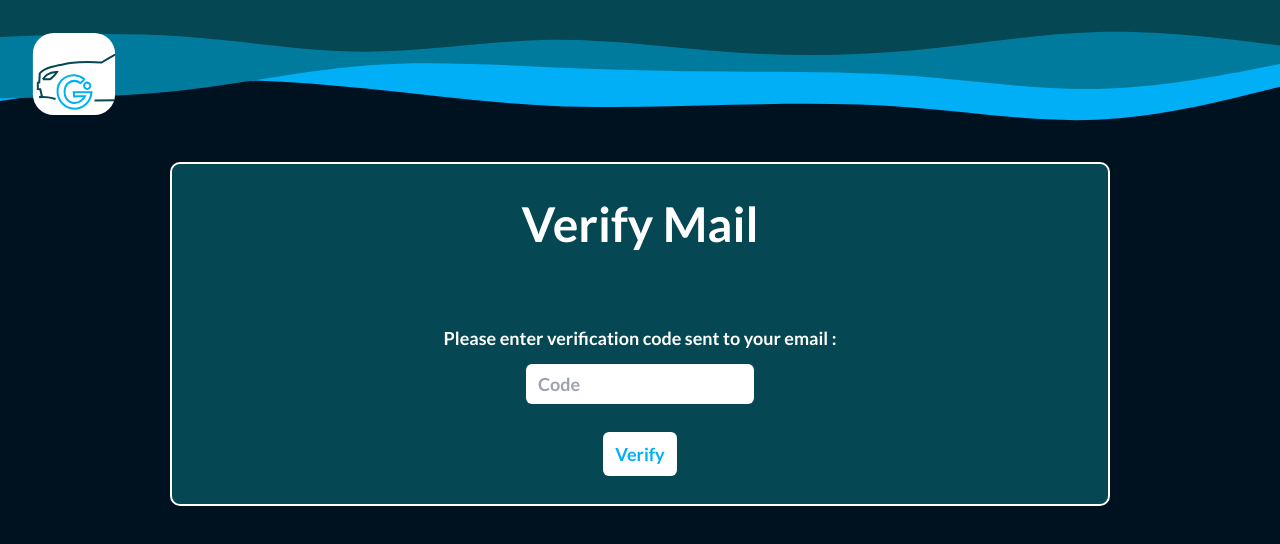
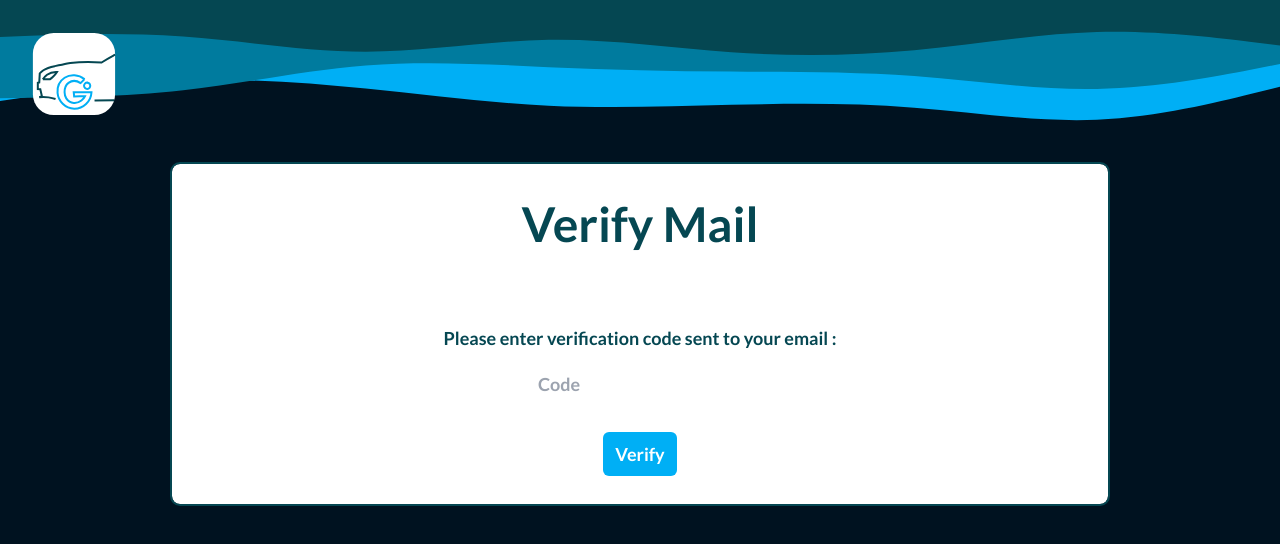
Before and after one commit to divyanshu0469/car_go, a React (Vite) app in the folder client/: page /verify in a window 1280 px wide. Shown: the top 544 px of the page. Built offline with nearby package versions, Linux system fonts and the light colour scheme.

Commit message:
verify css

```diff
--- a/client/src/components/Verify.tsx
+++ b/client/src/components/Verify.tsx
@@ -49,16 +49,16 @@ const Verify = () => {
 
     return (
     <div className="w-full h-3/4 p-4 font-lato flex justify-center items-center">
-        <form onSubmit={handleSubmit} className="w-3/4 max-lg:w-1/2 max-sm:w-3/4 select-none h-full p-3 rounded-lg flex gap-3 flex-col justify-around items-center bg-darkBlue text-white text-lg font-semibold outline-2 outline-double">
+        <form onSubmit={handleSubmit} className="w-3/4 max-lg:w-1/2 max-sm:w-3/4 select-none h-full p-3 rounded-lg flex gap-3 flex-col justify-around items-center bg-white text-darkBlue text-lg font-semibold outline-2 outline-double">
             <div className="flex justify-center flex-col items-center">
                 <h1 className="font-extrabold text-5xl mt-6 mb-12 px-6 text-center max-sm:text-3xl">Verify Mail</h1>
             </div>
             <div className="flex flex-col justify-center items-center w-1/2 max-lg:w-full h-full gap-3 py-4">
                 <label htmlFor="code" className="text-center">Please enter verification code sent to your email :</label>
-                <input required onChange={handleInputChange} value={code} name="code" type="phone" id="code" placeholder="Code" className="text-black text-left rounded-md h-6 py-5 px-3 w-1/2 max-md:w-2/3"/>
+                <input required onChange={handleInputChange} value={code} name="code" type="phone" id="code" placeholder="Code" className="text-black focus:outline-none hover:bg-gray-200 text-left rounded-md h-6 py-5 px-3 w-1/2 max-md:w-2/3"/>
                 {errors.code && <p className="text-red-600 text-sm">{errors.code}</p>}
                 {errors.success && <p className="text-green-600 text-md">{errors.success}</p>}
-                <button type="submit" className="bg-white text-lightBlue rounded-md px-3  w-fit hover:opacity-85 hover:scale-105 max-md:w-fit mt-4 py-2">Verify</button>
+                <button type="submit" className="bg-lightBlue text-white rounded-md px-3  w-fit hover:opacity-85 hover:scale-105 max-md:w-fit mt-4 py-2">Verify</button>
             </div>
         </form>
     </div>
```
